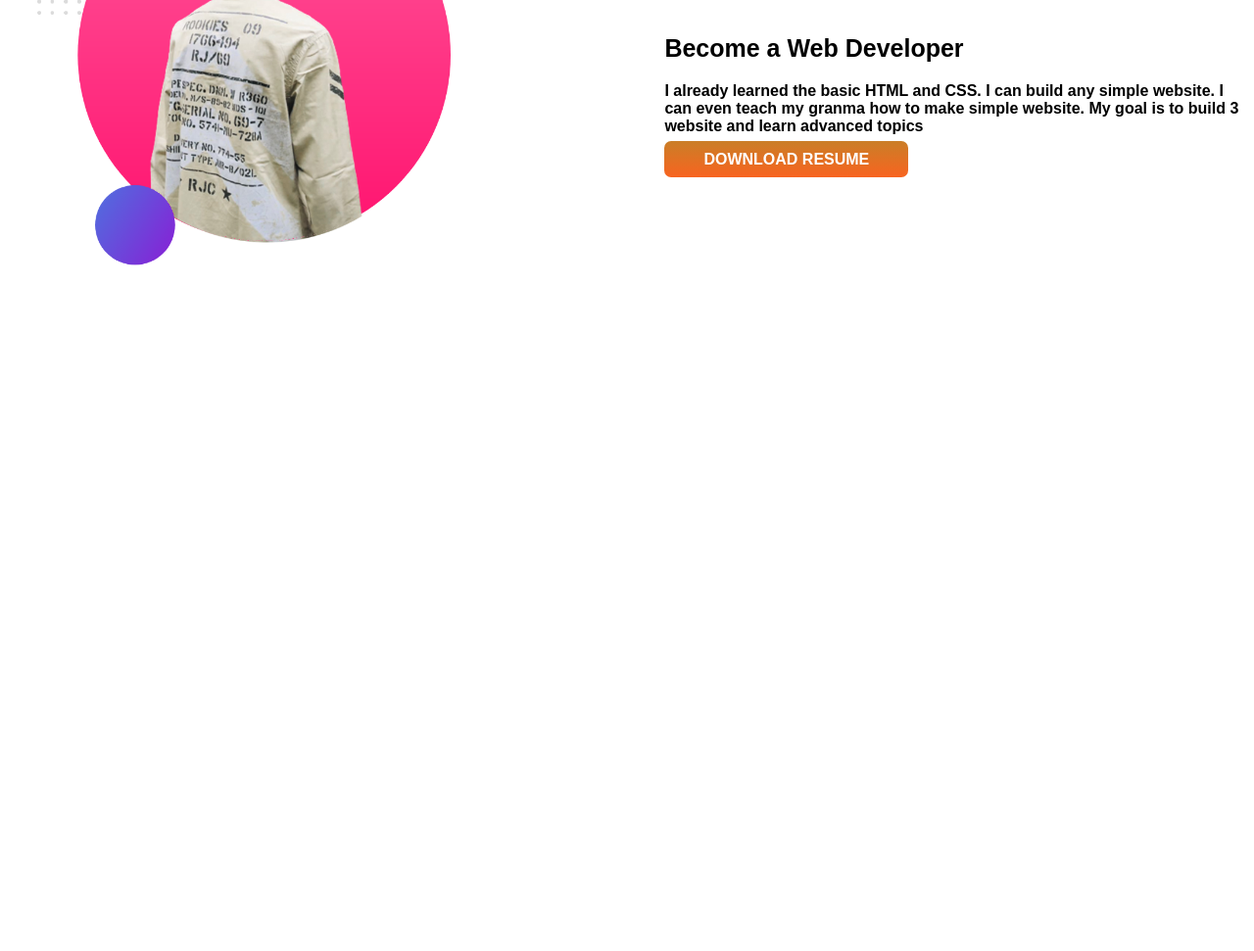
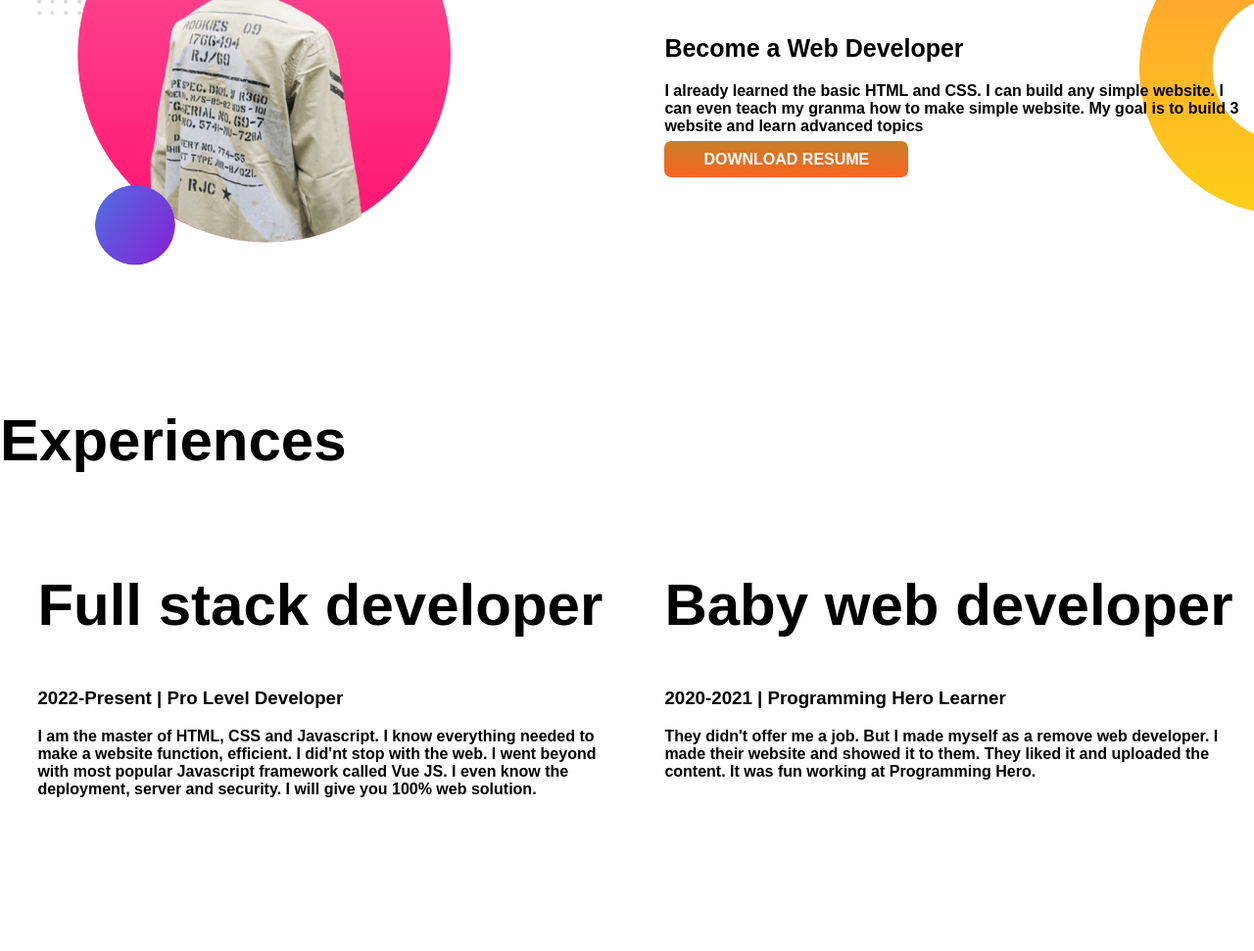
Before and after one commit to Shourovcool/excercise-portfolio, a plain HTML site: page index.html in a window 1280 px wide. Shown: the part 735-1706 px from the top of the page at 98% size. Before the commit the page ends 1150 px from the top, so only its background shows below. Drawn offline with Linux system fonts and the light colour scheme; a web font is replaced by a local one.

Commit message:
newsection

```diff
--- a/index.html
+++ b/index.html
@@ -29,7 +29,7 @@
         </div>
     </section>
 
-    <section class="display-flex">
+    <section class="display-flex dream-big">
         <div class="half-width">
             <img src="my-bg2.png" alt="">
         </div>
@@ -44,6 +44,28 @@
 
     </section>
 
+    <section class="experience-area">
+        <h1>Experiences</h1>
+        <div class="display-flex">
+            <div class="half-width">
+                <h1>Full stack developer</h1>
+                <h3>2022-Present | Pro Level Developer</h3>
+                <p>I am the master of HTML, CSS and Javascript. I know everything needed to make a website function,
+                    efficient. I did'nt stop with the web. I went beyond with most popular Javascript framework called
+                    Vue
+                    JS. I even know the deployment, server and security. I will give you 100% web solution.</p>
+            </div>
+            <div class="half-width">
+                <h1>Baby web developer</h1>
+                <h3>2020-2021 | Programming Hero Learner</h3>
+                <p>
+                    They didn't offer me a job. But I made myself as a remove web developer. I made their website and
+                    showed
+                    it to them. They liked it and uploaded the content. It was fun working at Programming Hero.
+                </p>
+            </div>
+        </div>
+    </section>
 </body>
 
 </html>
--- a/style.css
+++ b/style.css
@@ -47,3 +47,9 @@ h2 {
     font-weight: 800;
     border-radius: 7px;
 }
+
+.dream-big {
+    background-image: url(dream-bg.png);
+    background-repeat: no-repeat;
+    background-position: right;
+}
```
